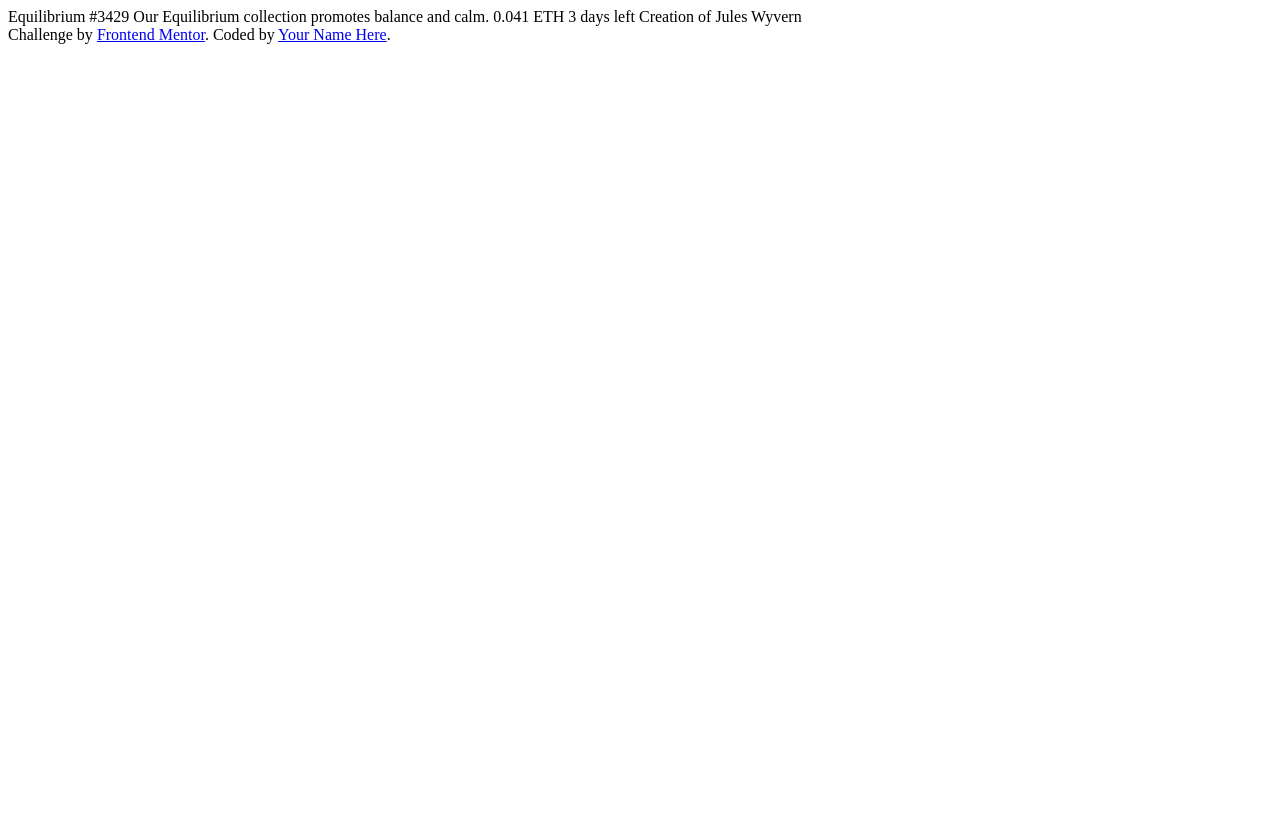
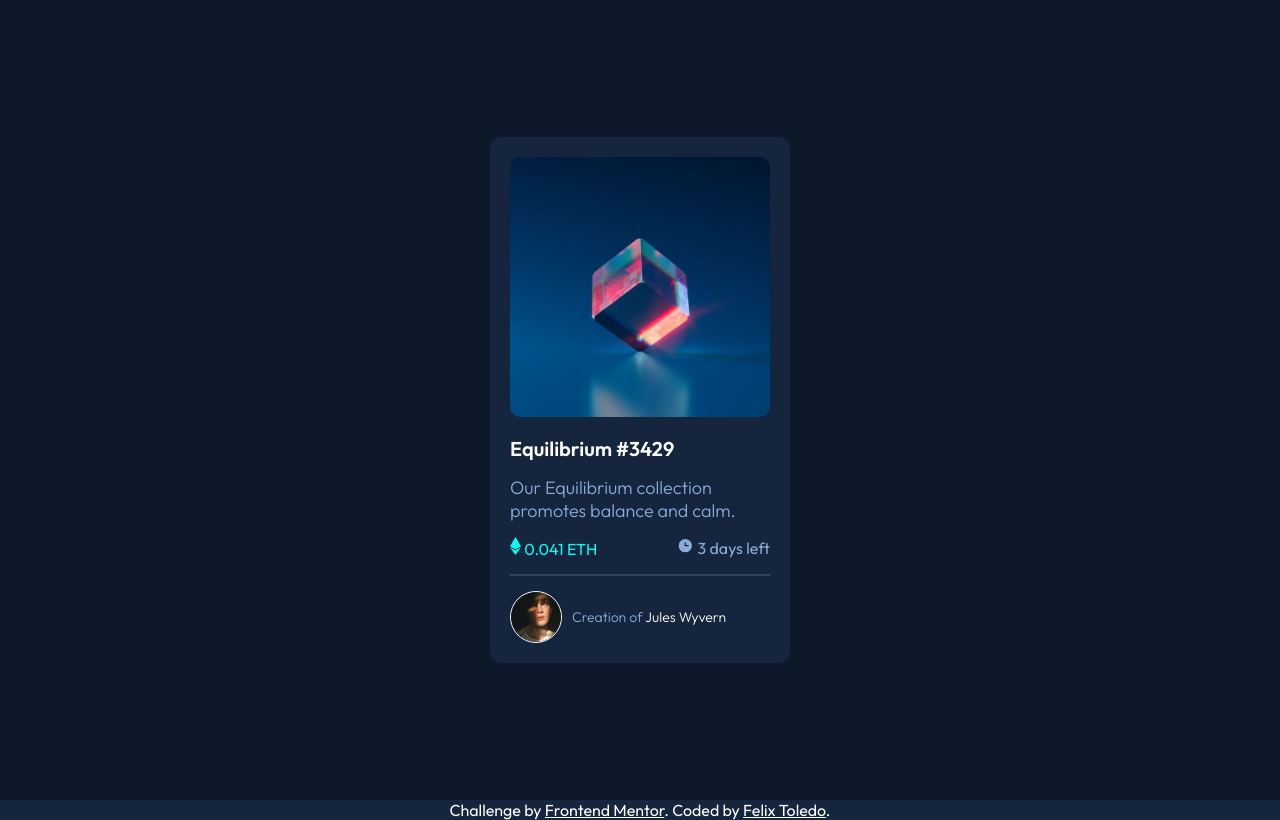
Before and after one commit to felix-toledo/nft-challenge-frontendmentor, a plain HTML site: page index.html in a window 1280 px wide. Drawn offline with Linux system fonts and the light colour scheme.

Commit message:
First Commit, have to finish

```diff
--- a/index.html
+++ b/index.html
@@ -4,22 +4,31 @@
   <meta charset="UTF-8">
   <meta name="viewport" content="width=device-width, initial-scale=1.0"> <!-- displays site properly based on user's device -->
   <link rel="icon" type="image/png" sizes="32x32" href="./images/favicon-32x32.png">
+  <link rel="stylesheet" href="css/styles.css">
   <title>Frontend Mentor Challenge | NFT preview card component</title>
 </head>
 <body>
-
-  Equilibrium #3429
-
-  Our Equilibrium collection promotes balance and calm.
-
-  0.041 ETH
-  3 days left
-
-  Creation of Jules Wyvern
-
+  <main>
+    <div class="card">
+      <figure class="container">
+        <img class="nftImage" src="./images/image-equilibrium.jpg" alt="Equilibrium">
+      </figure>
+      <h1>Equilibrium #3429</h1>
+      <p>Our Equilibrium collection promotes balance and calm.</p>
+      <div class="info">
+        <span class="eth"><img src="./images/icon-ethereum.svg" alt="eth"> 0.041 ETH</span>
+        <span class="daysLeft"> <img src="./images/icon-clock.svg" alt="clock"> 3 days left</span>
+      </div>
+      <hr>
+      <div class="creator">
+        <img src="./images/image-avatar.png" alt="creator-image">
+        <p> Creation of <span class="creator-name">Jules Wyvern</span></p>
+      </div>
+    </div>
+  </main>
   <div class="attribution">
     Challenge by <a href="https://www.frontendmentor.io?ref=challenge" target="_blank">Frontend Mentor</a>.
-    Coded by <a href="#">Your Name Here</a>.
+    Coded by <a href="#">Felix Toledo</a>.
   </div>
 </body>
 </html>
--- /dev/null
+++ b/scss/main.scss
@@ -0,0 +1,105 @@
+@import url('https://fonts.googleapis.com/css2?family=Outfit:wght@300;400;600&display=swap');
+@import "./variables.scss";
+
+*{
+    padding: 0;
+    margin: 0;
+    box-sizing: border-box;
+    font-family: Outfit;
+    color: white;
+}
+
+main{
+    background-color: $background-color;
+    height: 100vh;
+    display: flex;
+    justify-content: center;
+    align-content: center;
+    justify-items: center;
+    align-items: center;
+}
+
+.card{
+    width: 300px;
+    height: auto;
+    background-color: $card-background-color;
+    display: flex;
+    flex-flow: nowrap column;
+    padding: 20px;
+    border-radius: 10px;
+    .nftImage{
+        border-radius: 10px;
+        opacity: 1;
+        width: 100%;
+        margin-bottom: 15px;
+        transition: .5s ease;
+        backface-visibility: hidden;
+        &:hover{
+            box-shadow: inset ;
+        }
+    }
+    h1{
+        font-size: 20px;
+        margin-bottom: 15px;
+        &:hover{
+            color: $secondary-color;
+            cursor: pointer;
+        }
+    }
+    p{
+        font-size: 18px;
+        font-weight: 300;
+        color: $primary-color;
+    }
+}
+
+.info{
+    margin-top: 15px;
+    margin-bottom: 15px;
+    display: flex;
+    flex-flow: nowrap row;
+    justify-content: space-between;
+    font-size: 16px;
+    .eth{
+        color: $secondary-color;
+    }
+    .daysLeft{
+        color: $primary-color;
+    }
+}
+
+hr{
+    height: 2px;
+    background-color: $line;
+    border: none;
+}
+
+.creator{
+    margin-top: 15px;
+    display: grid;
+    grid-template-columns: 20% 80%;
+    align-items: center;
+    img{
+        width: 100%;
+        border: 1px solid white;
+        border-radius: 50%;
+    }
+    p{
+        font-size: 14px;
+        margin-left: 10px;
+        color: $primary-color;
+    }
+    span{
+        &:hover{
+            color: $secondary-color;
+            cursor: pointer;
+        }
+    }
+}
+
+.attribution{
+    width: 100%;
+    height: auto;
+    background-color: $card-background-color;
+    text-align: center;
+}
--- /dev/null
+++ b/scss/variables.scss
@@ -0,0 +1,5 @@
+$primary-color: hsl(215, 51%, 70%);
+$secondary-color: hsl(178, 100%, 50%);
+$background-color: hsl(217, 54%, 11%);
+$card-background-color: hsl(216, 50%, 16%);
+$line: hsl(215, 32%, 27%);
```
Also changed, not shown: css/styles.css (added), screenshot.jpg (added), 4 other files.
